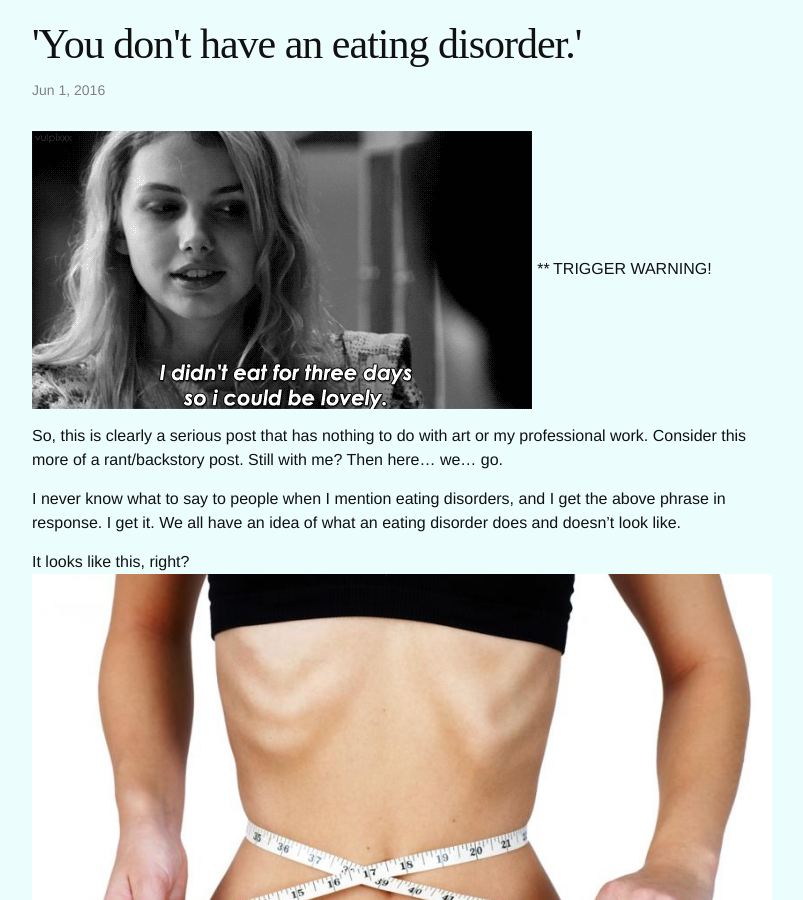
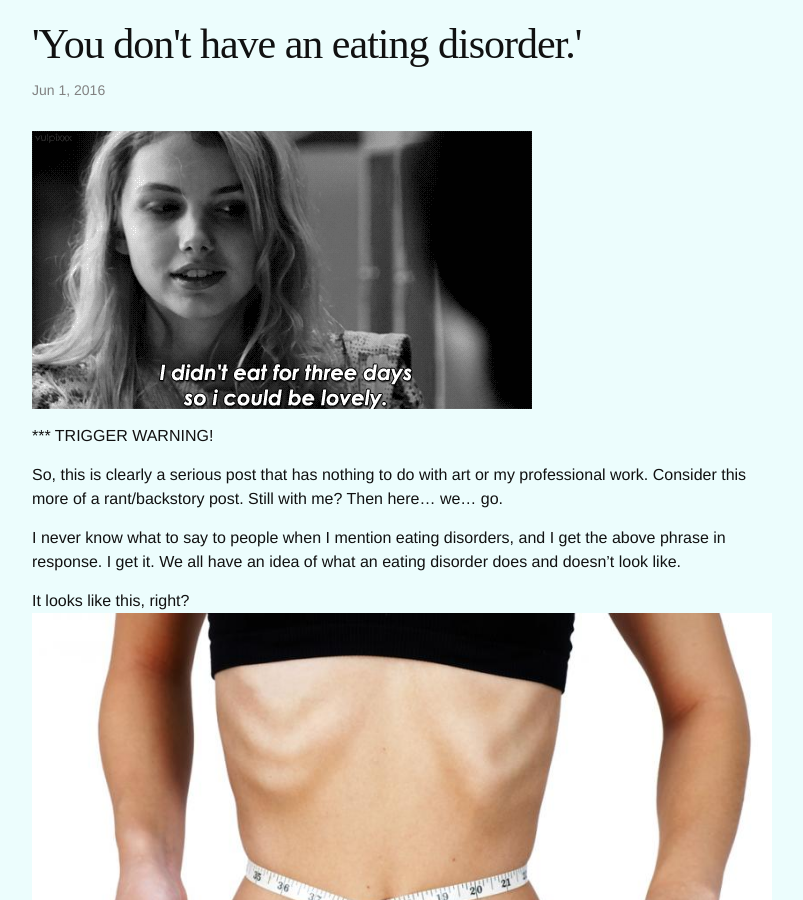
Before and after one commit to tiffanystallings/blog, a Jekyll site: the page built from _posts/2016-06-01-howtoed.markdown, in a window 1280 px wide and 900 px high, scrolled down 313 px. Shown: the whole window, without its empty margins (238-1041 px from the left). Built offline with Jekyll 4.4.1, drawn with Linux system fonts in a browser that asks for light colours; some web fonts are replaced.

```diff
--- a/_posts/2016-06-01-howtoed.markdown
+++ b/_posts/2016-06-01-howtoed.markdown
@@ -5,7 +5,8 @@ date:   2016-06-01 20:13
 categories: main
 ---
 [![Courage](http://tiffanystallings.github.io/blog/images/cassie.gif)](https://www.youtube.com/watch?v=-S5hEP8bRpA)
-**** TRIGGER WARNING!
+
+*** TRIGGER WARNING!
 
 So, this is clearly a serious post that has nothing to do with art or my professional work. Consider this more of a rant/backstory post. Still with me? Then here... we... go.
 
```
